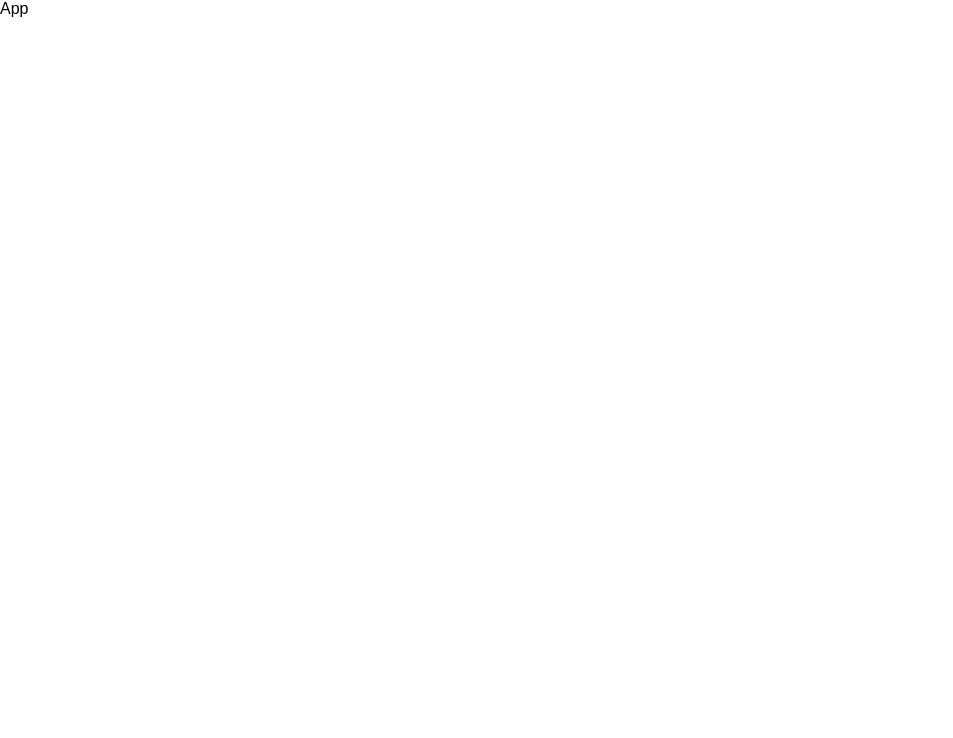
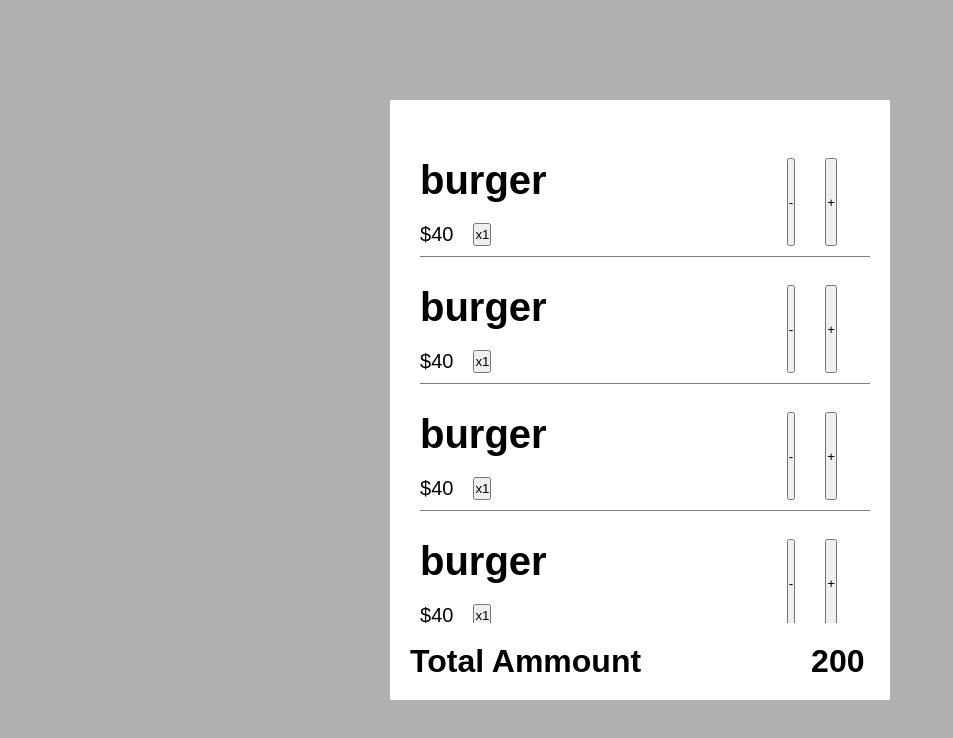
Before and after one commit to Alisher-00kg/order-food-e, a React (Vite) app: page / in a window 1280 px wide. Shown: the top 738 px of the page, without its empty margins (0-953 px from the left). Built offline with nearby package versions, Linux system fonts and the light colour scheme.

Commit message:
save modal

```diff
--- a/index.html
+++ b/index.html
@@ -12,6 +12,7 @@
   </head>
   <body>
     <div id="root"></div>
+    <div id="modal"></div>
     <script type="module" src="/src/main.jsx"></script>
   </body>
 </html>
--- a/src/App.jsx
+++ b/src/App.jsx
@@ -1,7 +1,12 @@
 import React from "react";
+import Modal from "./components/Modal";
 
 const App = () => {
-  return <div>App</div>;
+  return (
+    <div>
+      <Modal></Modal>
+    </div>
+  );
 };
 
 export default App;
--- /dev/null
+++ b/src/components/Modal.jsx
@@ -0,0 +1,109 @@
+import React from "react";
+import styled from "styled-components";
+import { createPortal } from "react-dom";
+
+const massive = [
+  { title: "burger", price: 40 },
+  { title: "burger", price: 40 },
+  { title: "burger", price: 40 },
+  { title: "burger", price: 40 },
+  { title: "burger", price: 40 },
+  { title: "burger", price: 40 },
+  { title: "burger", price: 40 },
+  { title: "burger", price: 40 },
+
+  { title: "burger", price: 40 },
+  { title: "burger", price: 40 },
+];
+
+const Modal = () => {
+  return createPortal(
+    <BackDropDiv>
+      <UlStyled>
+        <StyledContentDiv>
+          {massive.map((item, index) => {
+            return (
+              <Listyled key={index}>
+                <FoodFirstItem>
+                  <h1>{item.title}</h1>
+                  <StyledPrice>
+                    <span>${item.price}</span>
+                    <button>x1</button>
+                  </StyledPrice>
+                </FoodFirstItem>
+                <FoodbuttDiv>
+                  <button>-</button>
+                  <button>+</button>
+                </FoodbuttDiv>
+              </Listyled>
+            );
+          })}
+        </StyledContentDiv>
+        <StyledDiv>
+          <h1>Total Ammount</h1>
+          <h1>200</h1>
+        </StyledDiv>
+      </UlStyled>
+    </BackDropDiv>,
+
+    document.getElementById("modal")
+  );
+};
+
+export default Modal;
+
+const BackDropDiv = styled.div``;
+
+const UlStyled = styled.div`
+  display: flex;
+  flex-direction: column;
+  align-items: center;
+  justify-content: center;
+  padding-right: 20px;
+  padding: 100px;
+  height: 100vh;
+
+  background: rgb(176, 176, 176);
+`;
+
+const Listyled = styled.div`
+  display: flex;
+  border-bottom: 1px solid gray;
+  margin-top: 28px;
+  gap: 240px;
+  padding-bottom: 10px;
+`;
+
+const FoodFirstItem = styled.div`
+  display: flex;
+  flex-direction: column;
+  gap: 20px;
+`;
+const FoodbuttDiv = styled.div`
+  display: flex;
+  gap: 30px;
+`;
+
+const StyledPrice = styled.div`
+  display: flex;
+  gap: 20px;
+`;
+
+const StyledContentDiv = styled.div`
+  width: 500px;
+  padding: 30px;
+  overflow-y: scroll;
+  padding-right: 20px;
+
+  height: 560px;
+  background-color: white;
+  font-size: 20px;
+`;
+
+const StyledDiv = styled.div`
+  display: flex;
+  background-color: white;
+  width: 500px;
+  padding: 20px;
+  gap: 170px;
+`;
```
